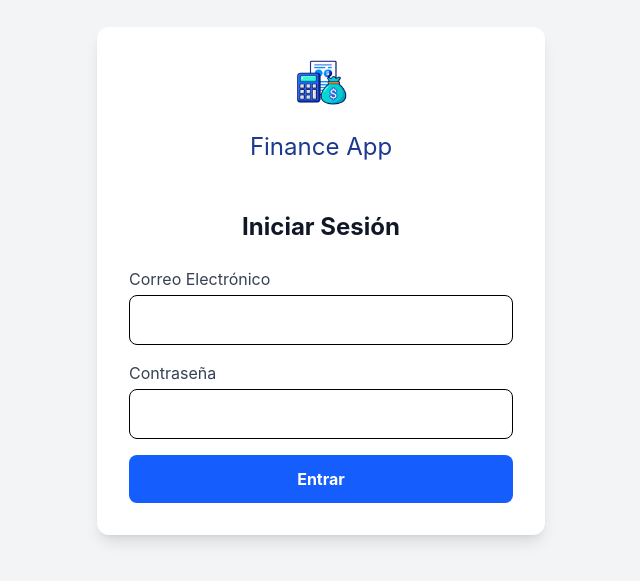
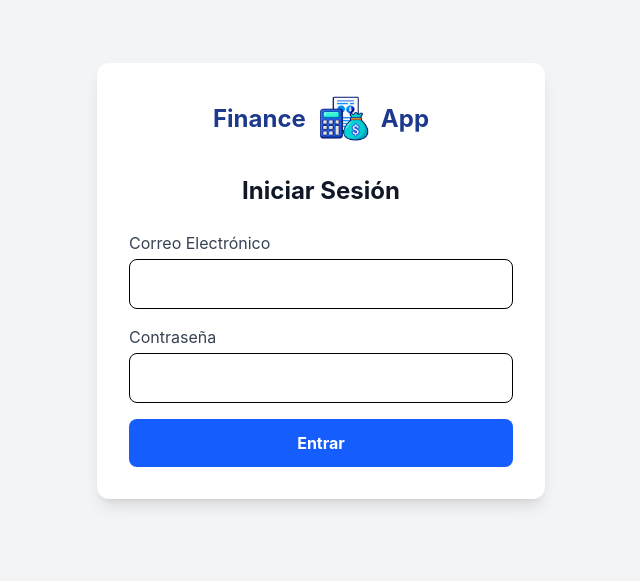
Before and after one commit to bryanmiranda138/finance-frontend, a React (Vite) app: page /login in a window 1280 px wide. Shown: the part 119-700 px from the top of the page, without its empty margins (319-959 px from the left). Built offline with nearby package versions, Linux system fonts and the light colour scheme.

Commit message:
Update Login.jsx

```diff
--- a/src/pages/Login.jsx
+++ b/src/pages/Login.jsx
@@ -23,11 +23,19 @@ export default function Login() {
     return (
         <div className="min-h-screen flex items-center justify-center bg-gray-100 dark:bg-gray-900 p-4">
             <div className="max-w-md w-full bg-white dark:bg-gray-800 p-8 rounded-xl shadow-lg">
-                <a href="/" className="flex items-center justify-center mb-6">
-                    {/* 2. Reemplaza el src con la variable importada */}
-                    <img src={logoFinance} alt="Logo" className="h-12 w-auto" />
-                </a>
-                <h3 className="text-2xl text-center text-blue-900 dark:text-white mb-6">Finance App</h3><br></br>
+                <div className="flex items-center justify-center gap-3 mb-8">
+                    <h3 className="text-2xl font-bold text-blue-900 dark:text-white">
+                        Finance
+                    </h3>
+
+                    <a href="/">
+                        <img src={logoFinance} alt="Logo" className="h-12 w-auto" />
+                    </a>
+
+                    <h3 className="text-2xl font-bold text-blue-900 dark:text-white">
+                        App
+                    </h3>
+                </div>
                 <h2 className="text-2xl font-bold text-center text-gray-900 dark:text-white mb-6">Iniciar Sesión</h2>
 
                 {error && <div className="bg-red-100 border border-red-400 text-red-700 px-4 py-3 rounded mb-4">{error}</div>}
```
